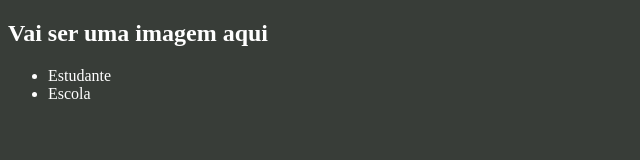
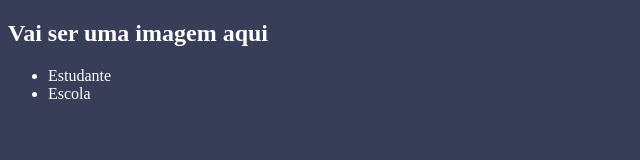
Before and after one commit to lucasdyp/aluraplus, a plain HTML site: page index.html in a window 1280 px wide. Shown: the whole page, without its empty margins (0-640 px from the left). Drawn offline with Linux system fonts and the light colour scheme.

Commit message:
Add files via upload

```diff
--- a/style.css
+++ b/style.css
@@ -1,4 +1,4 @@
 body{
-    background-color: #383d38;
-color:white;
+    background-color: #383D58;
+    color:white;
 }
```
Also changed, not shown: index.html (+3 -2 lines), img1.png (added), img2.png (added), img3.png (added).
